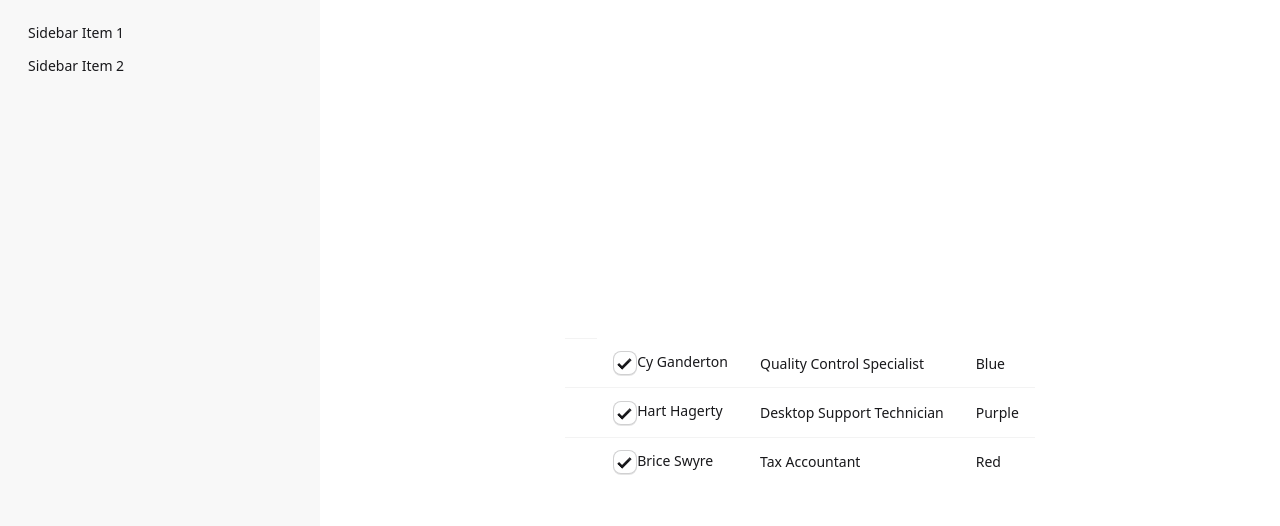
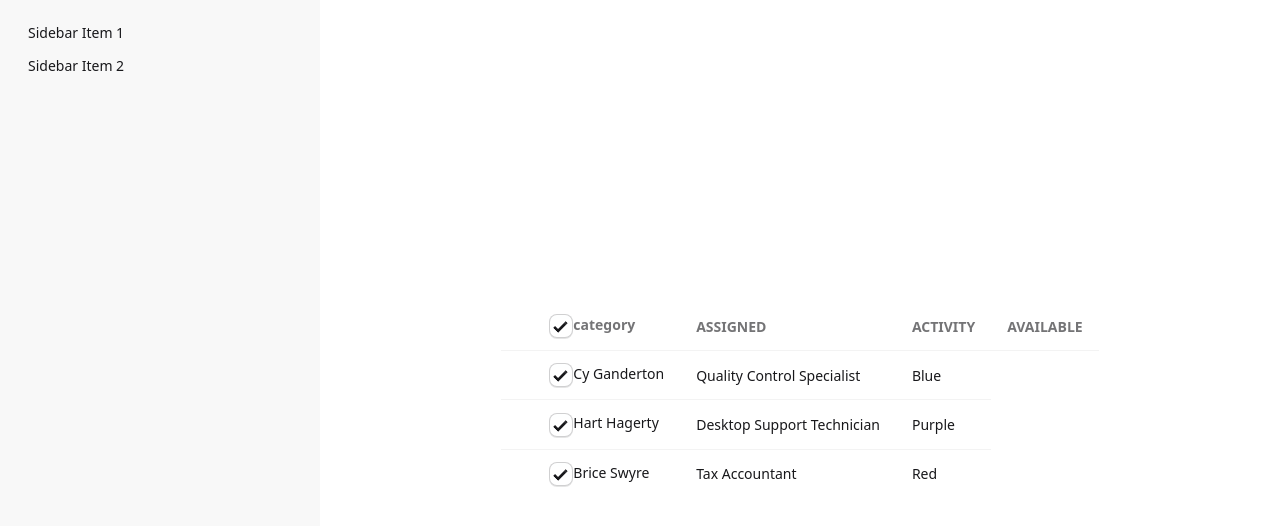
Before and after one commit to Devika123098/cashTip, a React (Vite) app in the folder frontend/: page /dashboard in a window 1280 px wide. Shown: the top 526 px of the page. Built offline with nearby package versions, Linux system fonts and the light colour scheme.

Commit message:
fix(dashboard): correct the imports and create an logic to loop through tableColumns

```diff
--- a/frontend/src/components/dashboard/Dashboard.jsx
+++ b/frontend/src/components/dashboard/Dashboard.jsx
@@ -1,6 +1,10 @@
-import { tableColumns } from "./config/tableColums.mjs";
+import { tableColumns } from "./config/tableColumns.mjs";
+
+const entries = Object.entries(tableColumns);
+const firstEntry = entries[0];
+const otherEntries = entries.slice(1);
+
 const Dashboard = () => {
-
 	return (
 		<>
 			<div className="drawer lg:drawer-open">
@@ -13,56 +17,93 @@ const Dashboard = () => {
 							<thead>
 								<tr>
 									<th></th>
-                                {Object.entries(tableColumns).map(([k,v],index) =>{
-                                    index === 0 ? (
-                                    <th><input type="checkbox" defaultChecked className="checkbox uppercase" />{kv[0]}</th>
-                                    ):
-                                    (
-                                    <th className="uppercase">{kv[index]}</th>
-                                    )
-                                })}
+									<th>
+										<input
+											type="checkbox"
+											defaultChecked
+											className="checkbox uppercase"
+										/>
+										{firstEntry[0]}
+									</th>
+									{otherEntries.map(([key, value]) => (
+										<th className="uppercase" key={key}>
+											{key}
+										</th>
+									))}
 								</tr>
 							</thead>
 							<tbody>
 								{/* row 1 */}
 								<tr>
 									<th></th>
-                                    <td><input type="checkbox" defaultChecked className="checkbox" />Cy Ganderton</td>
+									<td>
+										<input
+											type="checkbox"
+											defaultChecked
+											className="checkbox"
+										/>
+										Cy Ganderton
+									</td>
 									<td>Quality Control Specialist</td>
 									<td>Blue</td>
 								</tr>
 								{/* row 2 */}
 								<tr>
 									<th></th>
-                                    <td><input type="checkbox" defaultChecked className="checkbox" />Hart Hagerty</td>
+									<td>
+										<input
+											type="checkbox"
+											defaultChecked
+											className="checkbox"
+										/>
+										Hart Hagerty
+									</td>
 									<td>Desktop Support Technician</td>
 									<td>Purple</td>
 								</tr>
 								{/* row 3 */}
 								<tr>
 									<th></th>
-                                    <td><input type="checkbox" defaultChecked className="checkbox" />Brice Swyre</td>
+									<td>
+										<input
+											type="checkbox"
+											defaultChecked
+											className="checkbox"
+										/>
+										Brice Swyre
+									</td>
 									<td>Tax Accountant</td>
 									<td>Red</td>
 								</tr>
 							</tbody>
 						</table>
 					</div>
-                    <label htmlFor="my-drawer-2" className="btn btn-primary drawer-button lg:hidden">
+					<label
+						htmlFor="my-drawer-2"
+						className="btn btn-primary drawer-button lg:hidden"
+					>
 						Open drawer
 					</label>
 				</div>
 				<div className="drawer-side">
-                    <label htmlFor="my-drawer-2" aria-label="close sidebar" className="drawer-overlay"></label>
+					<label
+						htmlFor="my-drawer-2"
+						aria-label="close sidebar"
+						className="drawer-overlay"
+					></label>
 					<ul className="menu bg-base-200 text-base-content min-h-full w-80 p-4">
 						{/* Sidebar content here */}
-                        <li><a>Sidebar Item 1</a></li>
-                        <li><a>Sidebar Item 2</a></li>
+						<li>
+							<a>Sidebar Item 1</a>
+						</li>
+						<li>
+							<a>Sidebar Item 2</a>
+						</li>
 					</ul>
 				</div>
 			</div>
 		</>
-    )
+	);
 };
 
 export default Dashboard;
--- a/frontend/src/components/dashboard/config/tableColumns.mjs
+++ b/frontend/src/components/dashboard/config/tableColumns.mjs
@@ -1,6 +1,6 @@
-export const tableColumns= {
-    "category": "",
-    "assigned": "",
-    "activity": "",
-    "available": "",
+export const tableColumns = {
+	category: [""],
+	assigned: [""],
+	activity: [""],
+	available: [""],
 };
```
Lines whose indentation alone changed are shown as unchanged.
